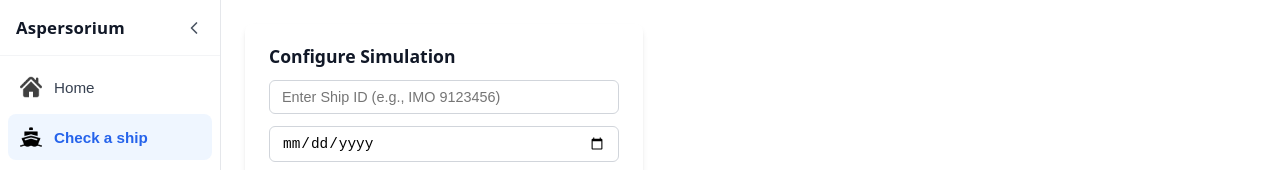
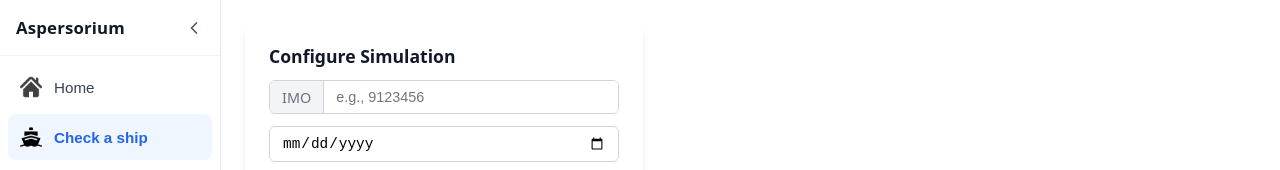
Before and after one commit to HydroScout/marinetrust, a React (Vite) app: page /check-ship in a window 1280 px wide. Shown: the top 170 px of the page. Built offline with nearby package versions, Linux system fonts and the light colour scheme; no server answers.

Commit message:
update input field

```diff
--- a/src/components/SimulationForm/SimulationForm.tsx
+++ b/src/components/SimulationForm/SimulationForm.tsx
@@ -23,18 +23,44 @@ export default function SimulationForm({
         Configure Simulation
       </h3>
 
-      <input
-        type="text"
-        placeholder="Enter Ship ID (e.g., IMO 9123456)"
-        value={shipId}
-        onChange={(e) => onShipIdChange(e.target.value)}
+      <div
         style={{
-          padding: "8px 12px",
+          display: "flex",
+          alignItems: "stretch",
           borderRadius: "6px",
           border: "1px solid #d1d5db",
-          fontSize: "0.9rem",
+          overflow: "hidden",
         }}
-      />
+      >
+        <span
+          style={{
+            display: "flex",
+            alignItems: "center",
+            padding: "0 12px",
+            background: "#f3f4f6",
+            color: "#6b7280",
+            fontSize: "0.9rem",
+            fontWeight: 500,
+            borderRight: "1px solid #d1d5db",
+          }}
+        >
+          IMO
+        </span>
+        <input
+          type="text"
+          placeholder="e.g., 9123456"
+          value={shipId}
+          onChange={(e) => onShipIdChange(e.target.value)}
+          style={{
+            flex: 1,
+            padding: "8px 12px",
+            border: "none",
+            outline: "none",
+            fontSize: "0.9rem",
+            minWidth: 0,
+          }}
+        />
+      </div>
 
       <input
         type="date"
```
